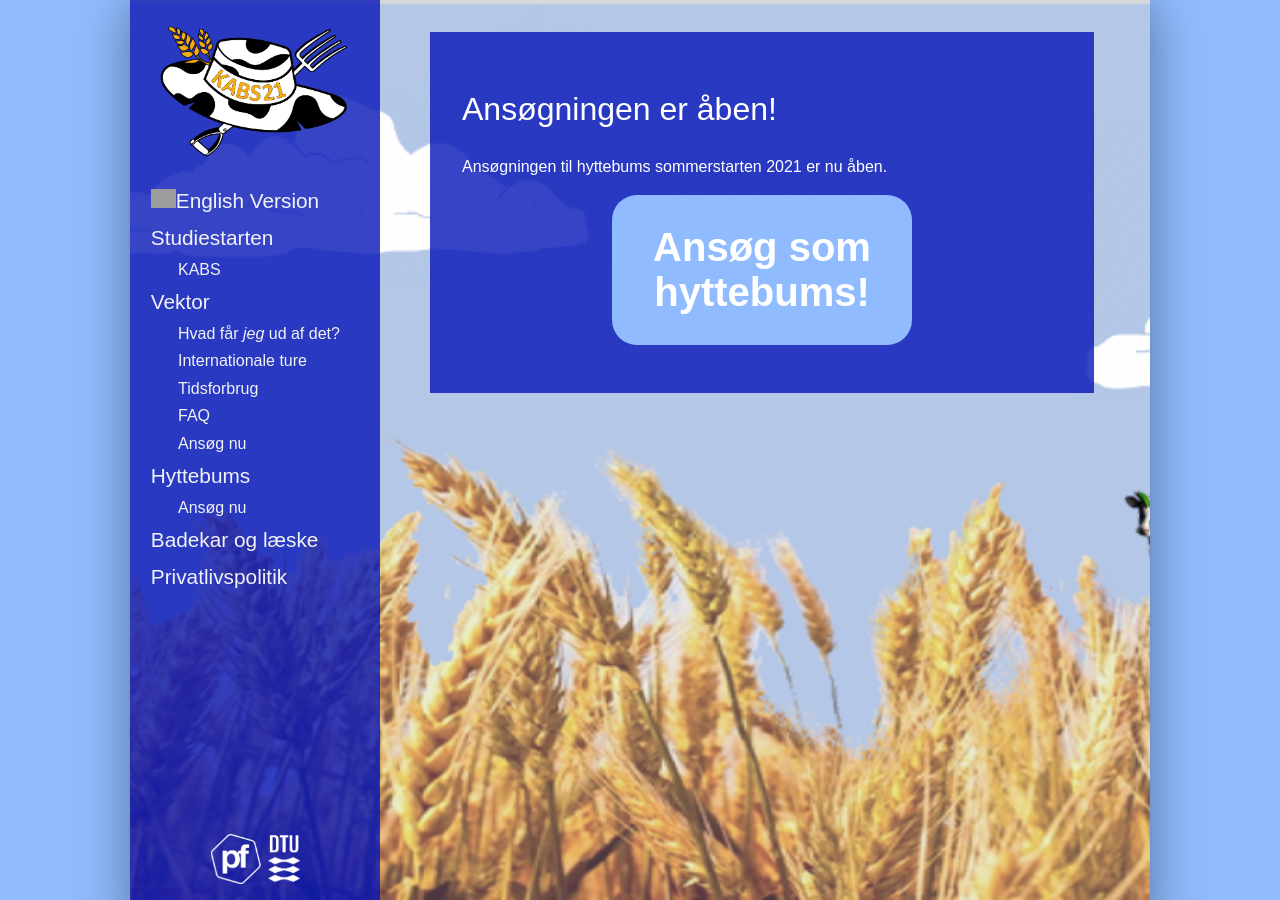
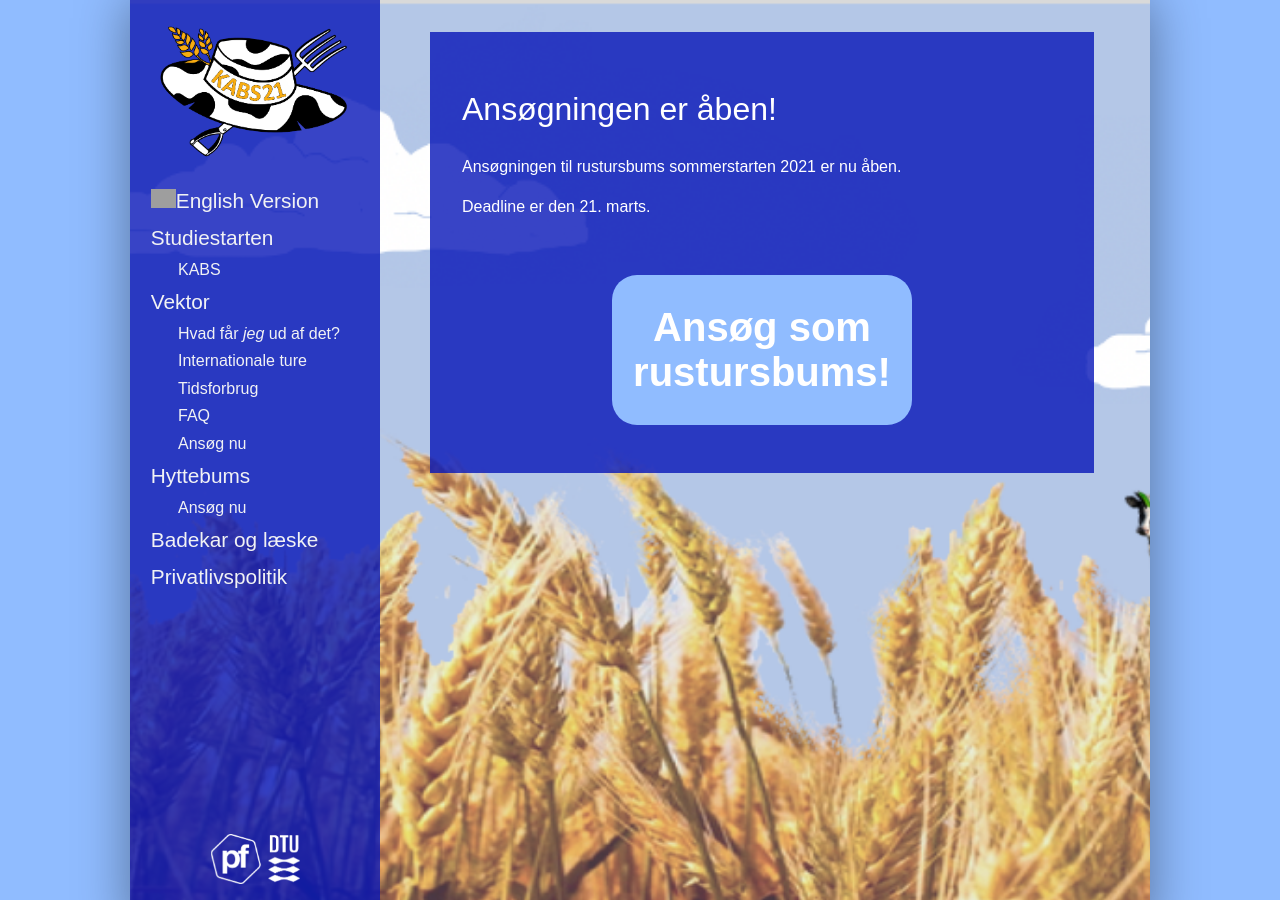
Before and after one commit to KABSDTU/kabsdtu.github.io, a Jekyll site: the page built from ansog-som-hyttebums.md, in a window 1280 px wide and 900 px high. Built offline with Jekyll 4.4.1, drawn with Linux system fonts in a browser that asks for light colours; some web fonts are replaced; grey boxes are pictures that could not be loaded.

Commit message:
En bums er en bums er en bums

```diff
--- a/ansog-som-hyttebums.md
+++ b/ansog-som-hyttebums.md
@@ -4,7 +4,10 @@ title: Ansøg som Hyttebums
 ---
 <h1> Ansøgningen er åben!</h1>
 
-<p>Ansøgningen til hyttebums sommerstarten 2021 er nu åben.</p>
+<p>Ansøgningen til rustursbums sommerstarten 2021 er nu åben.</p>
+<p>Deadline er den 21. marts.</p>
+<br />
+
 
 <a style="text-align: center;" href="https://docs.google.com/forms/d/e/1FAIpQLSfMdXypO5jvAJ5nwQWxO_9wKG_Whx5wAB--uqChTK2IFWQCZw/viewform?usp=sf_link">
-  <button class="applyBtn"> Ansøg som hyttebums! </button></a>
+  <button class="applyBtn"> Ansøg som rustursbums! </button></a>
--- a/en/index.html
+++ b/en/index.html
@@ -9,6 +9,9 @@ title: FarmerKABS are looking for vectors
 <p>We are looking for cabin bums for 2021! If you want to know more about what a cabin bum actually does, you can read more under
   <a href="hyttebums.html">Cabin Bum</a>, and if not you can apply right away!
 </p>
+<p>The deadline is March 21st.</p>
+<br />
+
 
 <a style="text-align: center;" href="https://docs.google.com/forms/d/e/1FAIpQLSfMdXypO5jvAJ5nwQWxO_9wKG_Whx5wAB--uqChTK2IFWQCZw/viewform?usp=sf_link">
  <button class="applyBtn"> Apply as Cabin Bum! </button></a>
```
Also changed, not shown: en/ansog-som-hyttebums.md (+2 -0 lines), index.html (+5 -2 lines).
